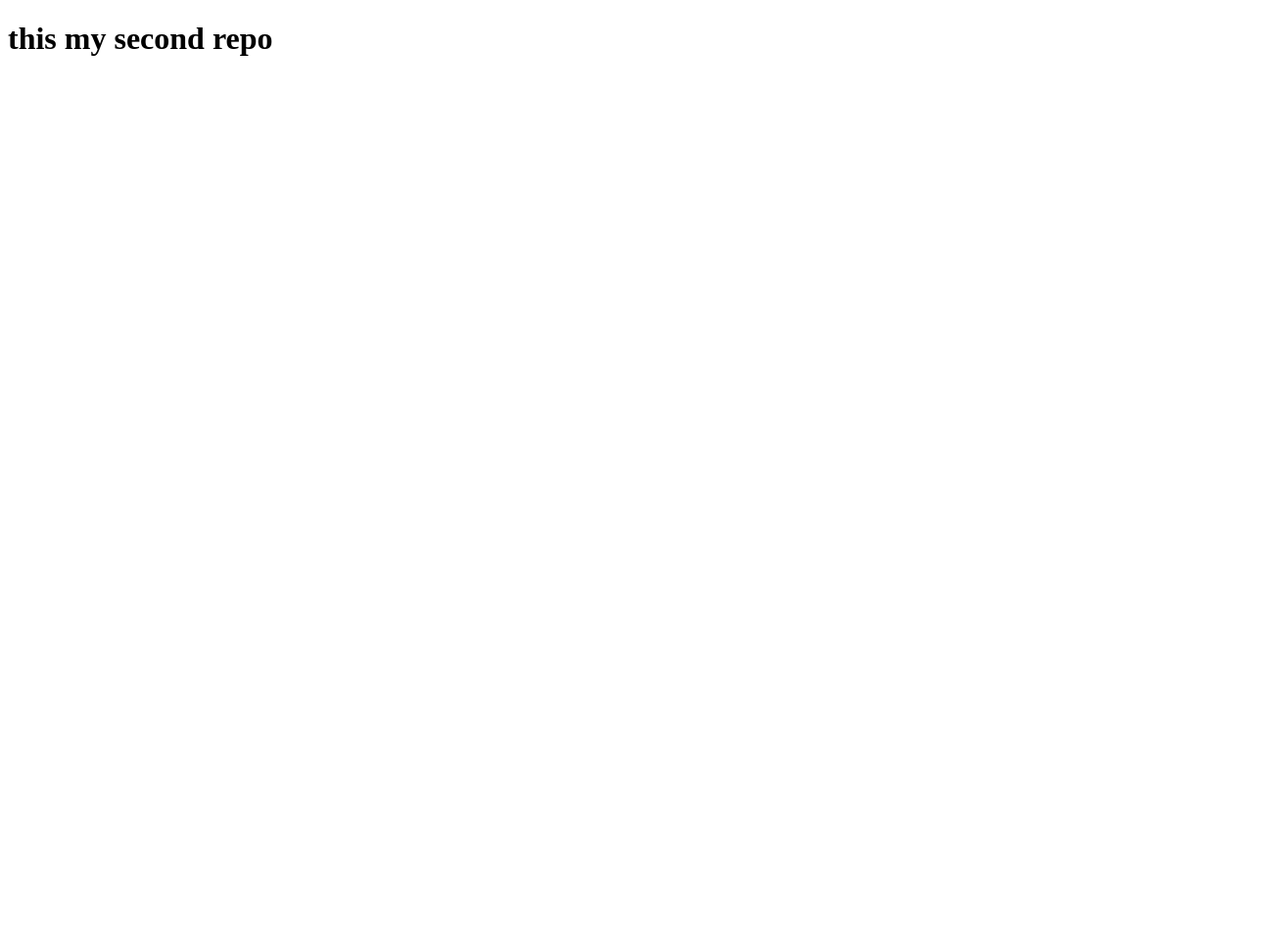
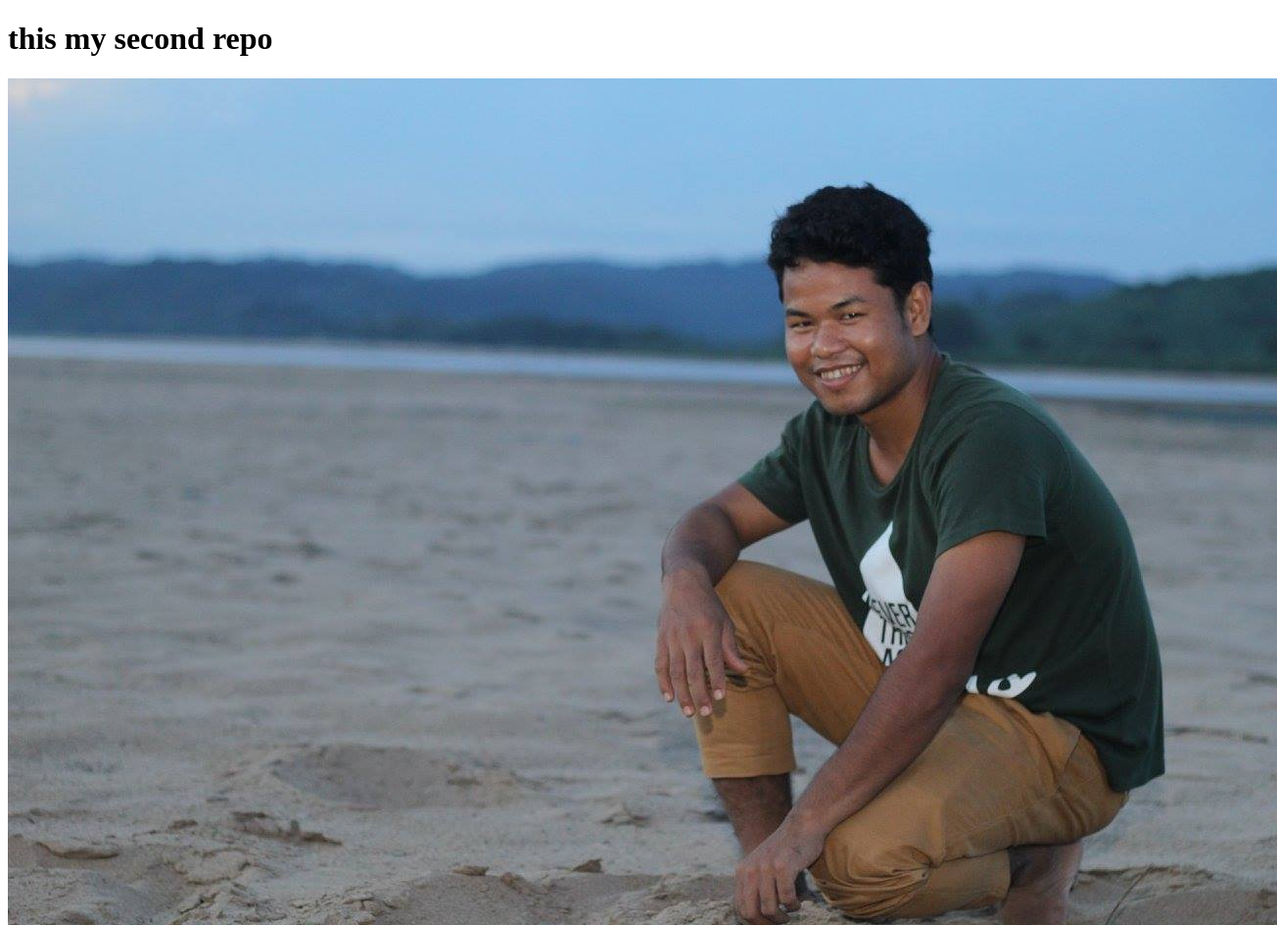
Before and after one commit to topu403/second-repo, a plain HTML site: page index.html in a window 1280 px wide. Shown: the whole page at 98% size, 1304 px wide, since content can reach past the window. Before the commit the page ends 800 px from the top, so only its background shows below. Drawn offline with Linux system fonts and the light colour scheme.

Commit message:
added image

```diff
--- a/index.html
+++ b/index.html
@@ -8,5 +8,6 @@
 </head>
 <body>
     <h1>this my second repo</h1>
+    <img src="images/somes.jpg" alt="">
 </body>
 </html>
```
Also changed, not shown: images/somes.jpg (added).
